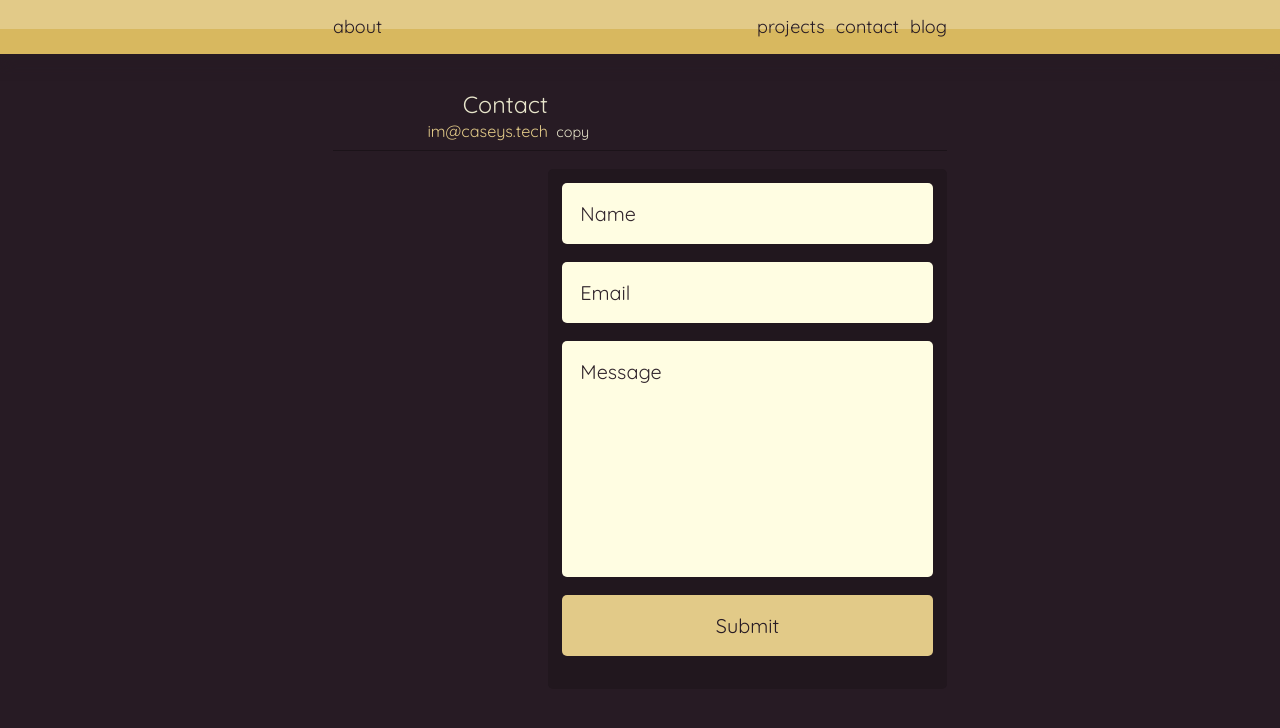
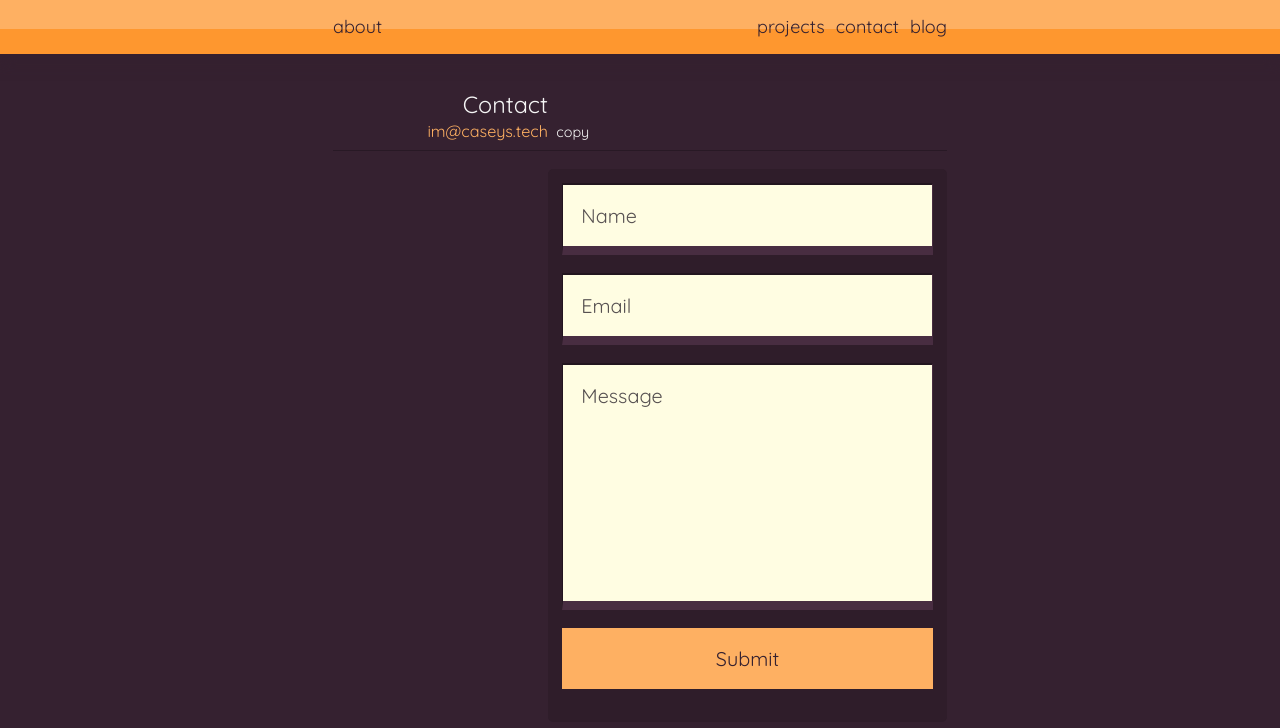
Before and after one commit to caseyharvey/v1-caseys.tech, a React app: page /Contact in a window 1280 px wide. Built offline with nearby package versions, Linux system fonts and the light colour scheme.

Commit message:
Colour change

```diff
--- a/src/components/Contact/contact.sass
+++ b/src/components/Contact/contact.sass
@@ -60,10 +60,15 @@
                 color: v.$dark
                 appearance: none
                 font-size: 1.1rem
-                border-radius: 5px
+                // border-radius: 5px
                 margin-bottom: v.$p1
                 font-family: v.$main-font
                 background-color: v.$lighter
+                // background-color: lighten(v.$dark, 2%)
+                border-right: .1rem solid lighten(v.$dark, 6%)
+                border-bottom: .5rem solid lighten(v.$dark, 6%)
+                border-top: .15rem solid darken(v.$dark, 6%)
+                border-left: .1rem solid darken(v.$dark, 6%)
                 @include u.padding(v.$p1, v.$p1)
                 &:focus
                     background-color: white
@@ -74,6 +79,7 @@
                 resize: none
 
             .submit
+                border: none
                 cursor: pointer
                 background-color: v.$accent
                 &:hover
--- a/src/sass-modules/_variables.sass
+++ b/src/sass-modules/_variables.sass
@@ -10,21 +10,21 @@ $body-padding-top: 1rem
 // V1
 // $dark: #3f3b3b
 // $shade:#575151
-// $light:#f5f5f5
-// $accent:#feb062
+$light:#f5f5f5
+$accent:#feb062
 
 //Dark Mode
 // $dark: #271724
-$dark: #271b24
-$shade:#31252c
-$light:#e7e5cb
+$dark: #352130
+// $shade:#31252c
+// $light:#e7e5cb
 $lighter:#fffde2
-$accent:#e2ca88
+// $accent:#e2ca88
 // $accent:#93e7d5
 // $accent:#93e7bd
 //Light Mode
 // $dark: #ff8ecc
-// $shade:#575151
+$shade:#575151
 // $light:#fdf8d7
 // $accent:#272017
 
```
